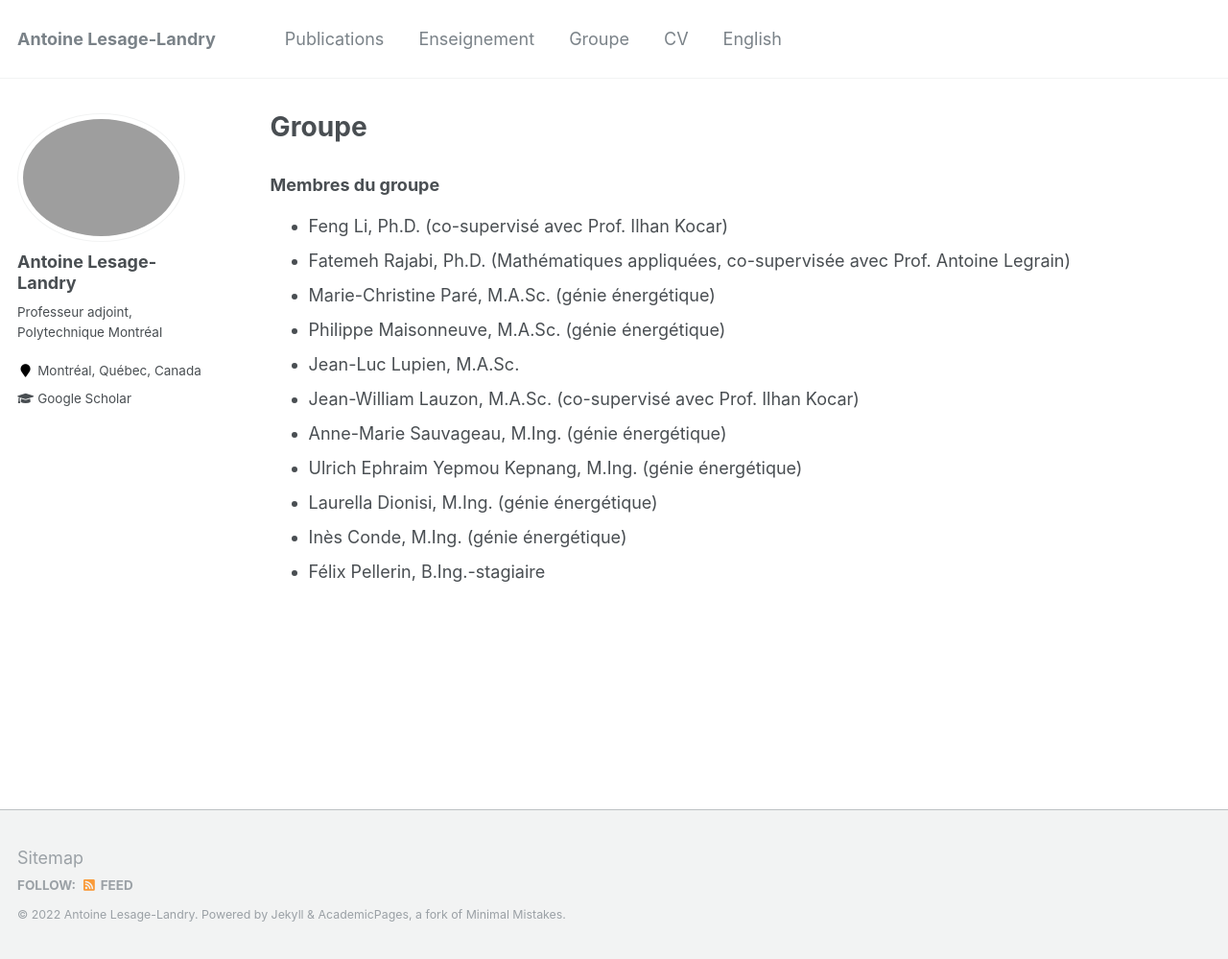
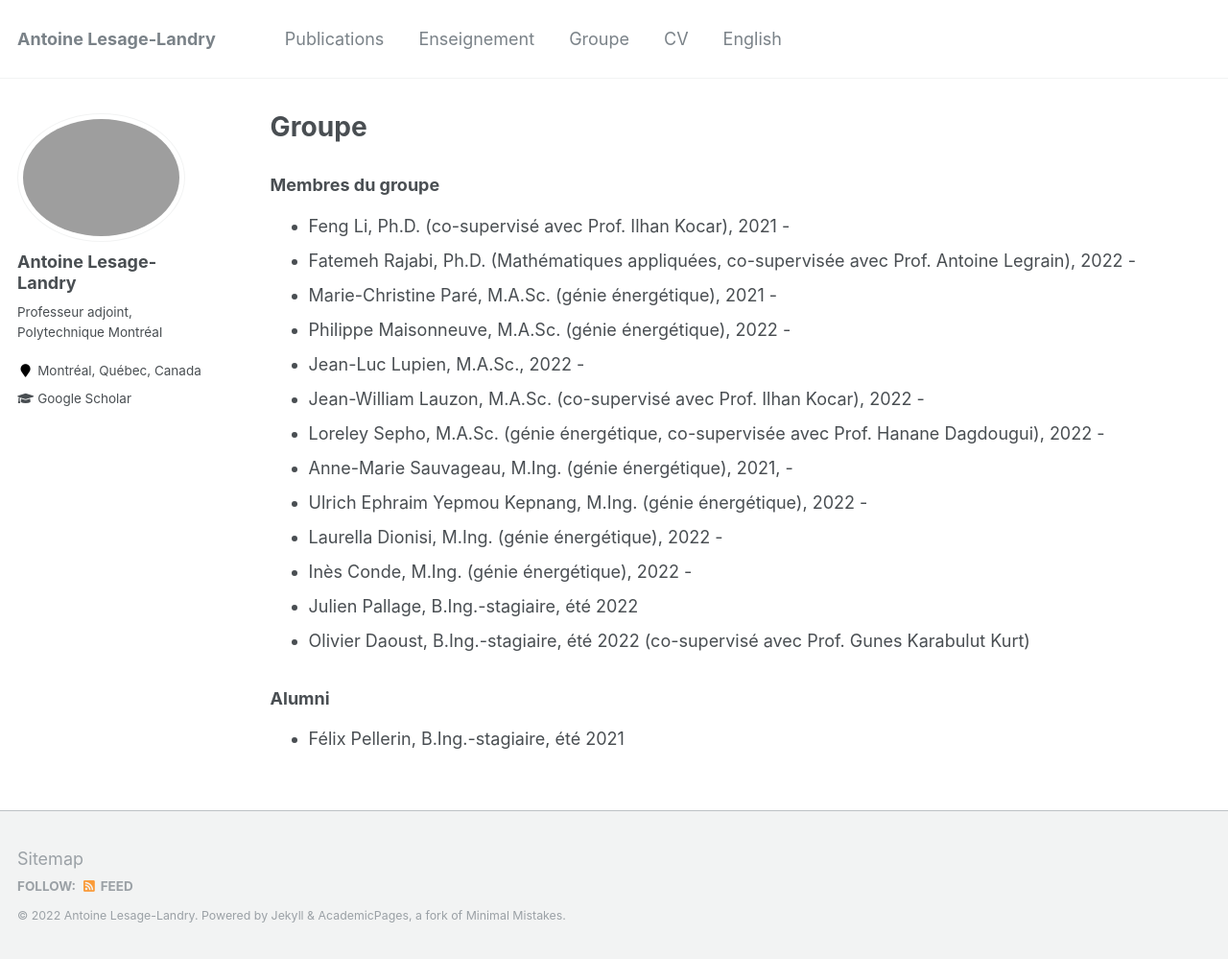
Before and after one commit to alesagelandry/fr, a Jekyll site: the page built from _pages/group.html, in a window 1280 px wide and 999 px high. Shown: the whole window at 96% size. Built offline with Jekyll 4.4.1, drawn with Linux system fonts in a browser that asks for light colours.

Commit message:
Update group.html

```diff
--- a/_pages/group.html
+++ b/_pages/group.html
@@ -12,17 +12,27 @@ author_profile: true
 <ul style="list-style-type:disc;">
 
 
-<li>Feng Li, Ph.D. (co-supervisé avec Prof. Ilhan Kocar) </li>
-<li>Fatemeh Rajabi, Ph.D. (Mathématiques appliquées, co-supervisée avec Prof. Antoine Legrain)</li>
-<li>Marie-Christine Paré, M.A.Sc. (génie énergétique) </li>
-<li>Philippe Maisonneuve, M.A.Sc. (génie énergétique) </li>
-<li>Jean-Luc Lupien, M.A.Sc. </li>
-<li>Jean-William Lauzon, M.A.Sc. (co-supervisé avec Prof. Ilhan Kocar) </li>
-<li>Anne-Marie Sauvageau, M.Ing. (génie énergétique) </li>
-<li>Ulrich Ephraim Yepmou Kepnang, M.Ing. (génie énergétique) </li>
-<li>Laurella Dionisi, M.Ing. (génie énergétique) </li>
-<li>Inès Conde, M.Ing. (génie énergétique) </li>
-<li>Félix Pellerin, B.Ing.-stagiaire </li>
+<li>Feng Li, Ph.D. (co-supervisé avec Prof. Ilhan Kocar), 2021 - </li>
+<li>Fatemeh Rajabi, Ph.D. (Mathématiques appliquées, co-supervisée avec Prof. Antoine Legrain), 2022 - </li>
+<li>Marie-Christine Paré, M.A.Sc. (génie énergétique), 2021 - </li>
+<li>Philippe Maisonneuve, M.A.Sc. (génie énergétique), 2022 - </li>
+<li>Jean-Luc Lupien, M.A.Sc., 2022 - </li>
+<li>Jean-William Lauzon, M.A.Sc. (co-supervisé avec Prof. Ilhan Kocar), 2022 - </li>
+<li>Loreley Sepho, M.A.Sc. (génie énergétique, co-supervisée avec Prof. Hanane Dagdougui), 2022 - </li>
+<li>Anne-Marie Sauvageau, M.Ing. (génie énergétique), 2021, - </li>
+<li>Ulrich Ephraim Yepmou Kepnang, M.Ing. (génie énergétique), 2022 - </li>
+<li>Laurella Dionisi, M.Ing. (génie énergétique), 2022 - </li>
+<li>Inès Conde, M.Ing. (génie énergétique), 2022 -  </li>
+<li>Julien Pallage, B.Ing.-stagiaire, été 2022 </li>
+<li>Olivier Daoust, B.Ing.-stagiaire, été 2022 (co-supervisé avec Prof. Gunes Karabulut Kurt)</li>
+
+</ul>
 
 
+<h3>Alumni</h3>
+
+<ul style="list-style-type:disc;">
+
+<li>Félix Pellerin, B.Ing.-stagiaire, été 2021 </li>
+
 </ul>
```
